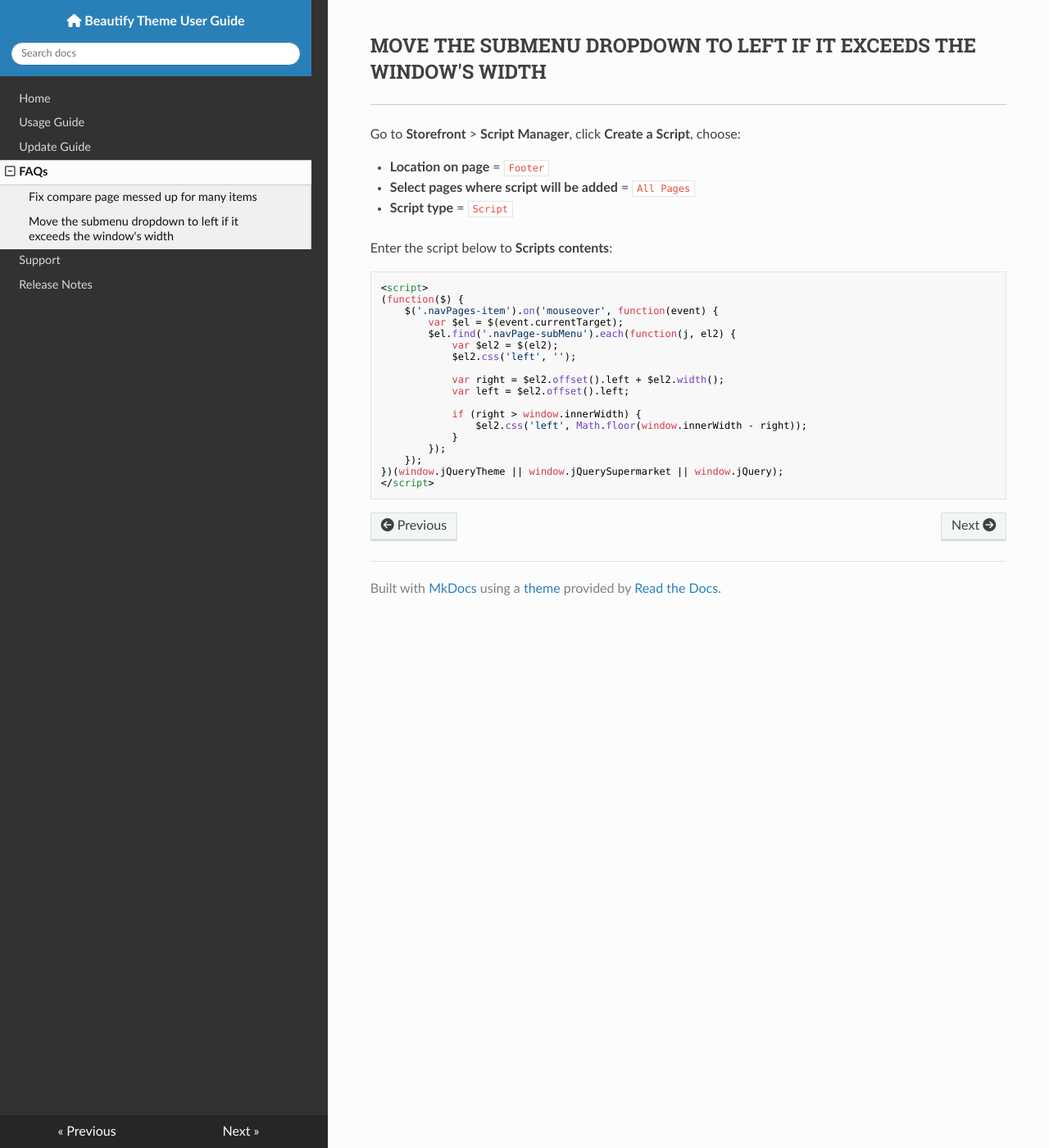
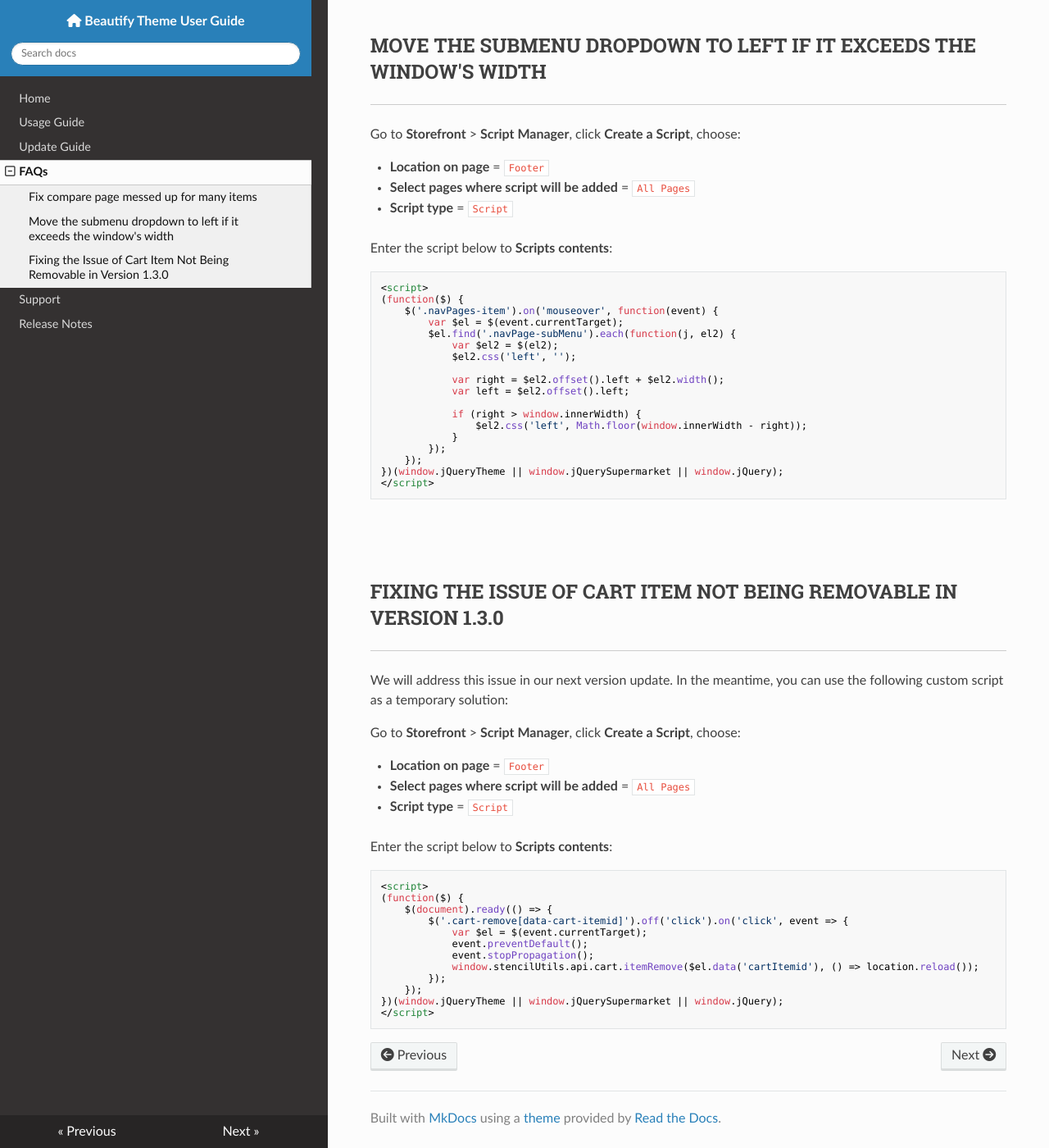
Before and after one commit to tvlgiao/bc-beautify-docs, an MkDocs documentation site: the page built from docs/faqs.md, in a window 1280 px wide and 1400 px high, scrolled down 715 px. Shown: the whole window at 82% size. Built offline with MkDocs 1.6.1, drawn with Linux system fonts in a browser that asks for light colours; nearby versions of some CDN libraries.

Commit message:
FAQ Fixing the Issue of Cart Item Not Being Removable in Version 1.3.0

````diff
--- a/docs/faqs.md
+++ b/docs/faqs.md
@@ -54,3 +54,30 @@ Enter the script below to **Scripts contents**:
 })(window.jQueryTheme || window.jQuerySupermarket || window.jQuery);
 </script>
 ```
+
+## Fixing the Issue of Cart Item Not Being Removable in Version 1.3.0
+
+We will address this issue in our next version update. In the meantime, you can use the following custom script as a temporary solution:
+
+Go to **Storefront** > **Script Manager**, click **Create a Script**, choose:
+
+- **Location on page** = `Footer`
+- **Select pages where script will be added** = `All Pages`
+- **Script type** = `Script`
+
+Enter the script below to **Scripts contents**:
+
+```html
+<script>
+(function($) {
+    $(document).ready(() => {
+        $('.cart-remove[data-cart-itemid]').off('click').on('click', event => {
+            var $el = $(event.currentTarget);
+            event.preventDefault();
+            event.stopPropagation();
+            window.stencilUtils.api.cart.itemRemove($el.data('cartItemid'), () => location.reload());
+        });
+    });
+})(window.jQueryTheme || window.jQuerySupermarket || window.jQuery);
+</script>
+```
````
